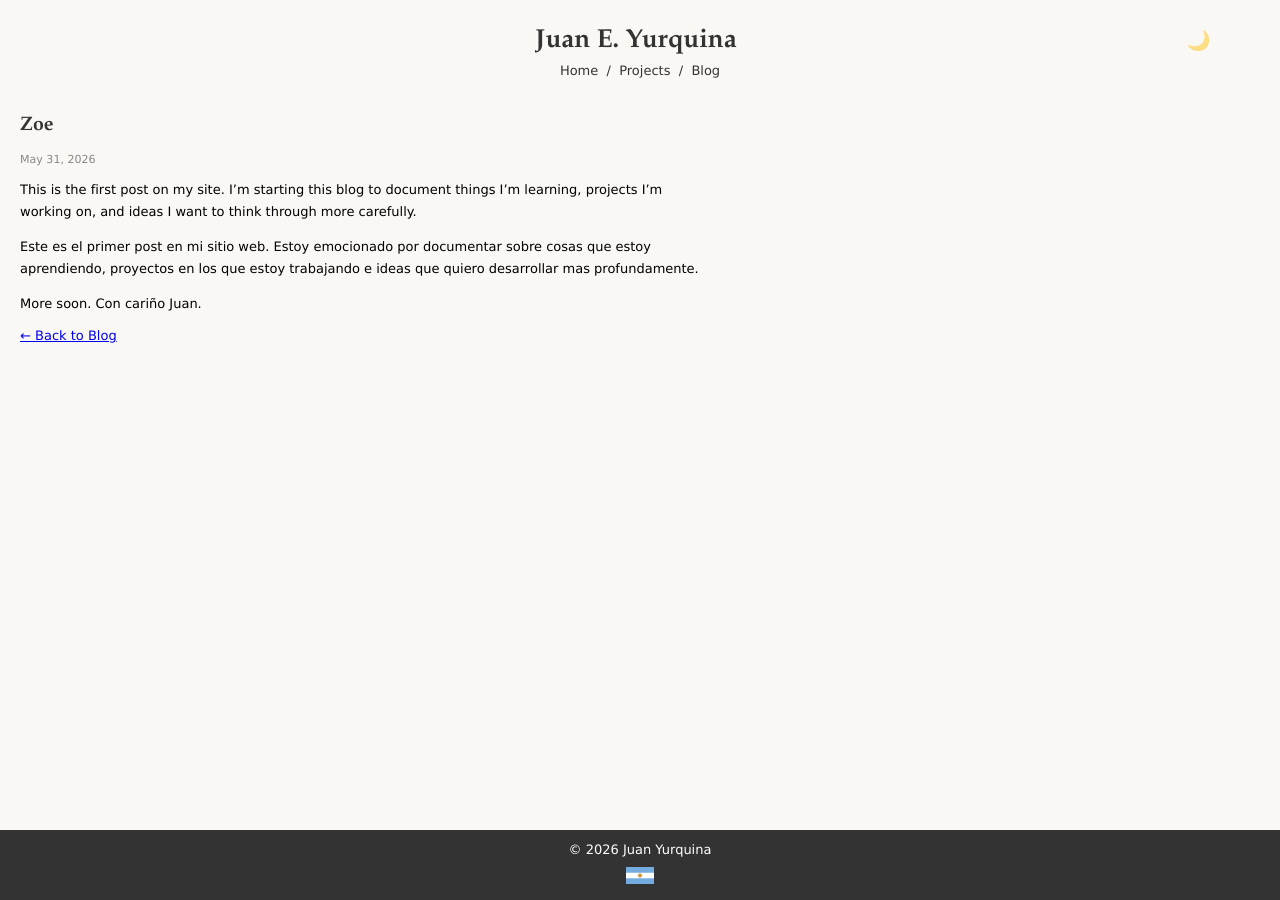
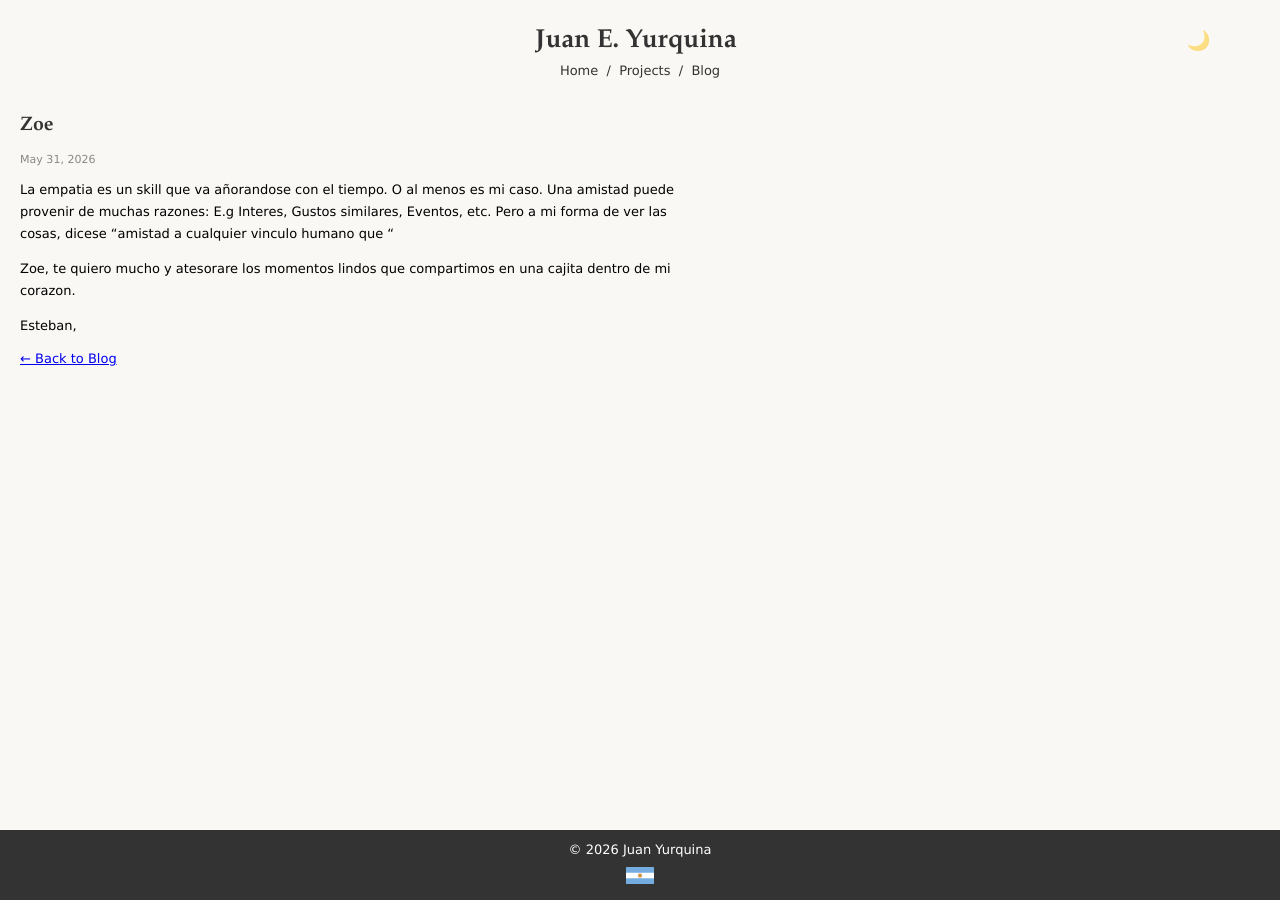
Before and after one commit to estebanjy/estebanjy.github.io, a Jekyll site: the page built from _posts/2026-05-31-Zoe.md, in a window 1280 px wide. Built offline with Jekyll 4.4.1, drawn with Linux system fonts in a browser that asks for light colours.

Commit message:
New post

```diff
--- a/_posts/2026-05-31-Zoe.md
+++ b/_posts/2026-05-31-Zoe.md
@@ -4,10 +4,8 @@ title: "Zoe"
 date: 2026-05-31
 description: "Mi mejor amiga"
 ---
+La empatia es un skill que va añorandose con el tiempo. O al menos es mi caso. Una amistad puede provenir de muchas razones: E.g Interes, Gustos similares, Eventos, etc. Pero a mi forma de ver las cosas, dicese "amistad a cualquier vinculo humano que "
 
-This is the first post on my site. I'm starting this blog to document things I'm learning, projects I'm working on, and ideas I want to think through more carefully.
+Zoe, te quiero mucho y atesorare los momentos lindos que compartimos en una cajita dentro de mi corazon.
 
-Este es el primer post en mi sitio web. Estoy emocionado por documentar sobre cosas que estoy aprendiendo, proyectos en los que estoy trabajando e ideas que quiero desarrollar mas profundamente.
-
-More soon.
-Con cariño Juan.
+Esteban,
```
Also changed, not shown: _posts/2026-06-6-Brainstorm-is-useless.md (added, +28 -0 lines).
